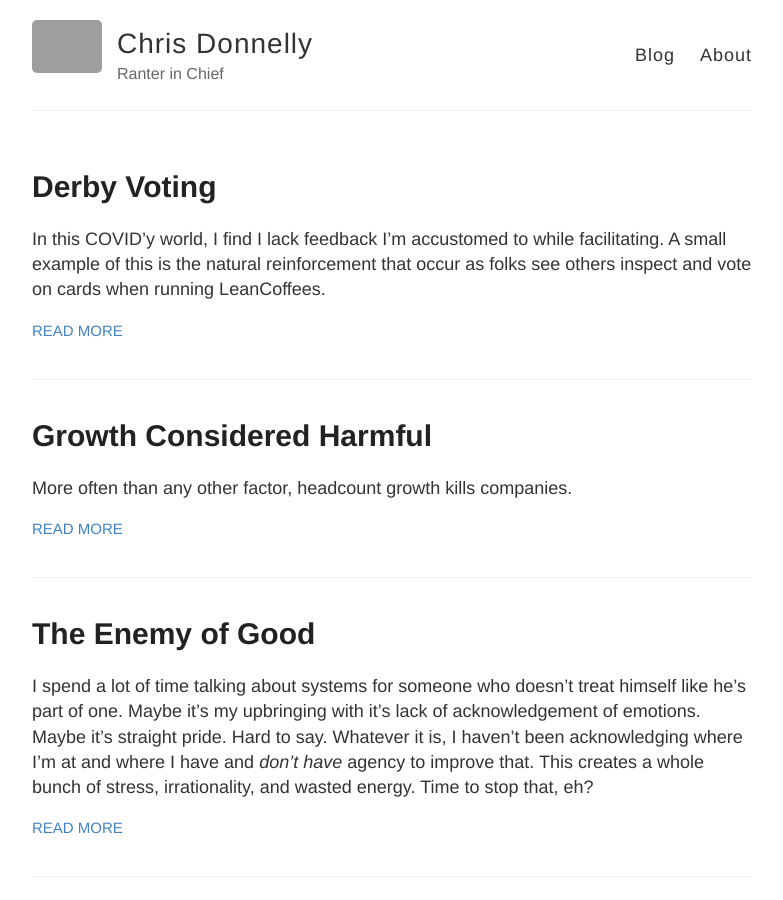
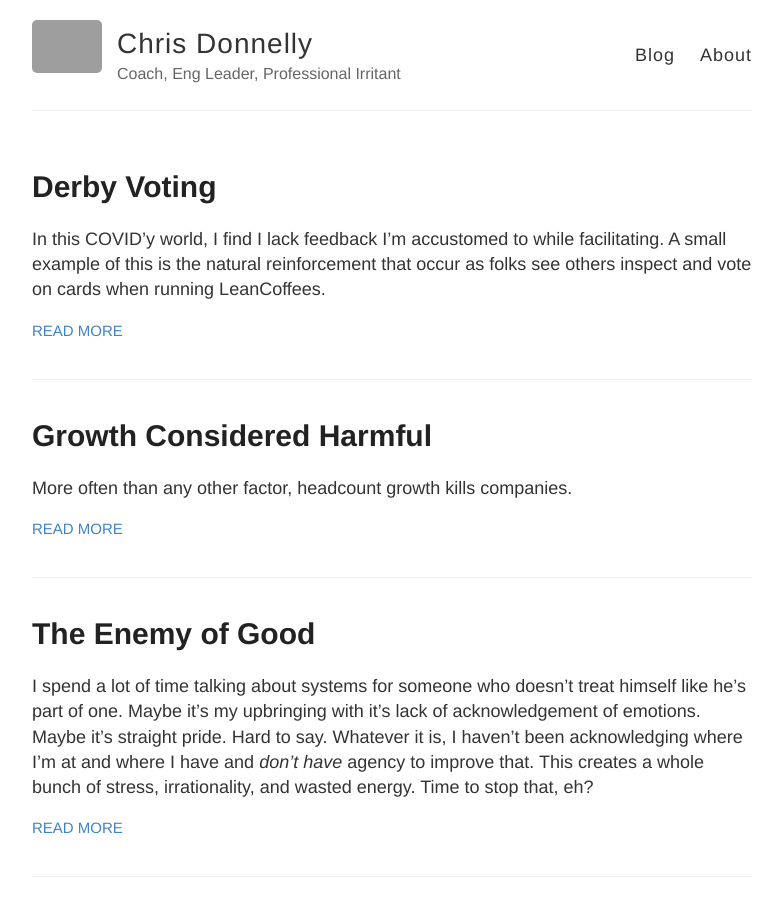
Before and after one commit to ceedon/ceedon.github.io, a Jekyll site: the page built from index.html, in a window 1280 px wide and 900 px high. Shown: the whole window, without its empty margins (248-1031 px from the left). Built offline with Jekyll 4.4.1, drawn with Linux system fonts in a browser that asks for light colours; grey boxes are pictures that could not be loaded.

Commit message:
Change stupid tagline.

```diff
--- a/_config.yml
+++ b/_config.yml
@@ -6,7 +6,7 @@
 name: Chris Donnelly
 
 # Short bio or description (displayed in the header)
-description: Ranter in Chief
+description: Coach, Eng Leader, Professional Irritant
 
 # URL of your avatar or profile pic (you could use your GitHub profile pic)
 avatar: https://raw.githubusercontent.com/barryclark/jekyll-now/master/images/jekyll-logo.png
```
